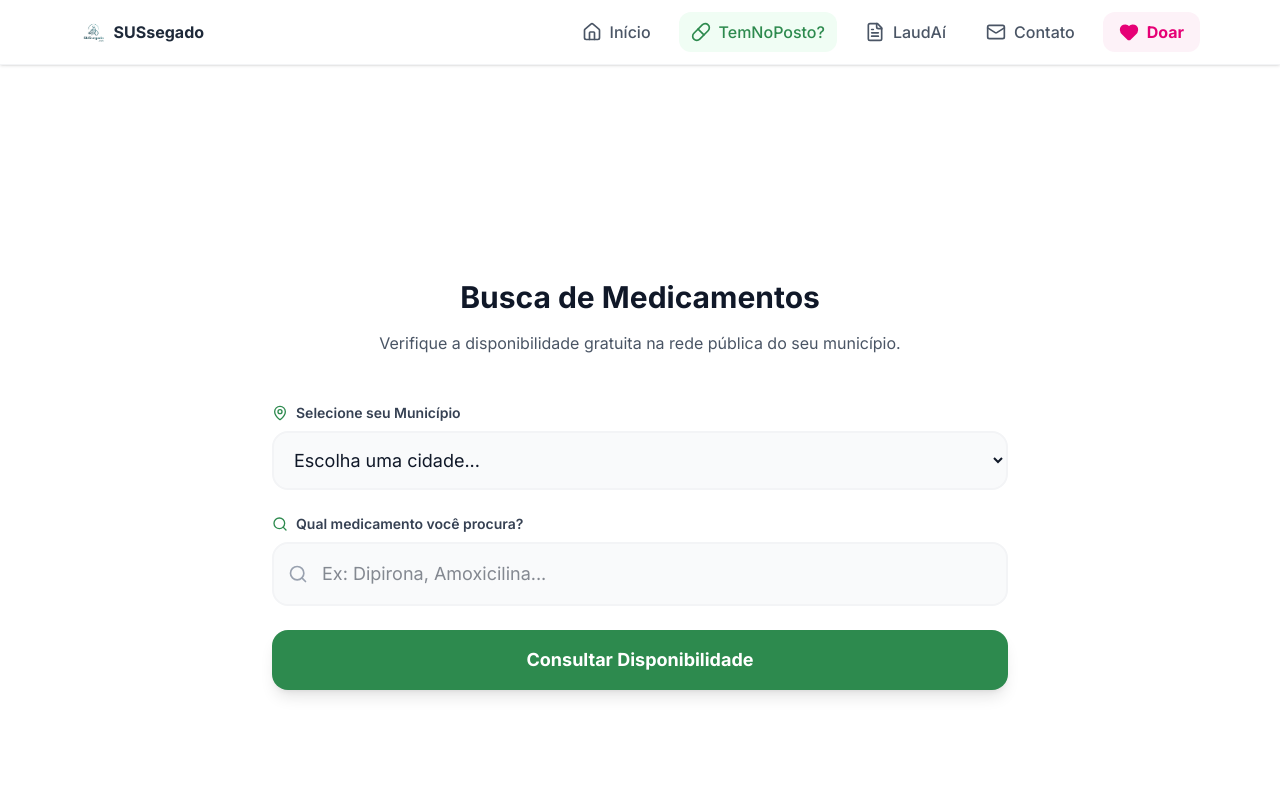
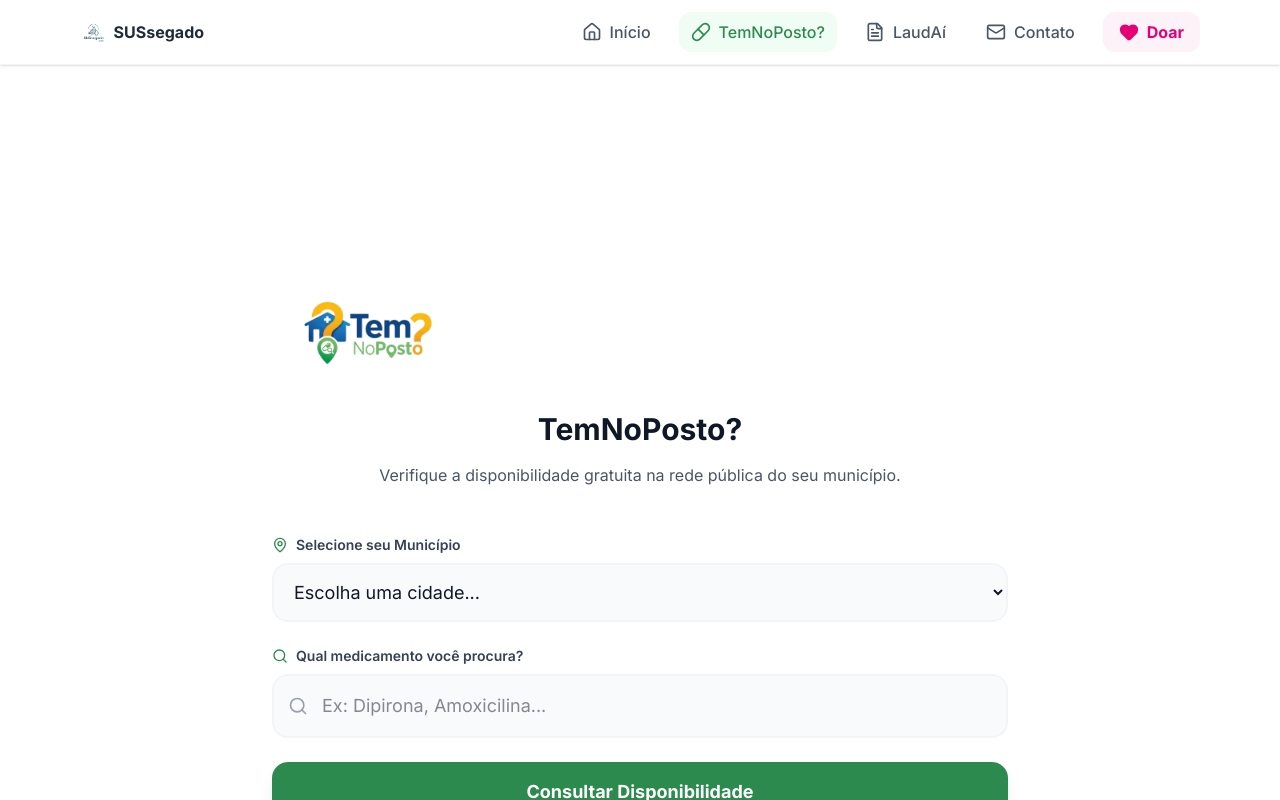
Before and after one commit to lucasvzack-sys/001, a React (Vite) app: page / in a window 1280 px wide. Both pictures are taken after a click on the button 408 px from the left and 720 px from the top of the page. Shown: the top 800 px of the page. Built offline with nearby package versions, Linux system fonts and the light colour scheme.

Commit message:
Update TemNoPosto.tsx

```diff
--- a/src/components/TemNoPosto.tsx
+++ b/src/components/TemNoPosto.tsx
@@ -53,7 +53,13 @@ export default function TemNoPosto({ onNavigate }: TemNoPostoProps) {
           animate={{ opacity: 1, y: 0 }}
           className="text-center mb-12"
         >
-          <h2 className="text-3xl font-bold text-gray-900 mb-4">Busca de Medicamentos</h2>
+          {/* Logo adicionada aqui */}
+          <img
+            src="/temnoposto.png"
+            alt="Logo Tem No Posto"
+            className="w-32 md:w-48 h-auto mb-6 object-contain"
+          />
+          <h2 className="text-3xl font-bold text-gray-900 mb-4">TemNoPosto?</h2>
           <p className="text-gray-600">Verifique a disponibilidade gratuita na rede pública do seu município.</p>
         </motion.div>
 
```
